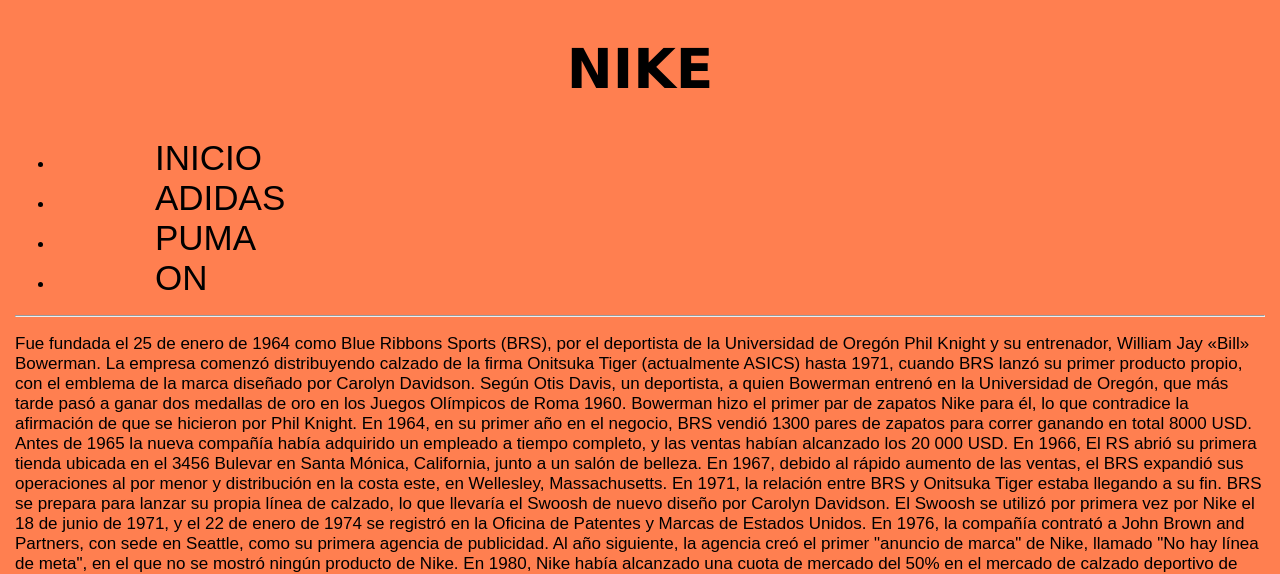
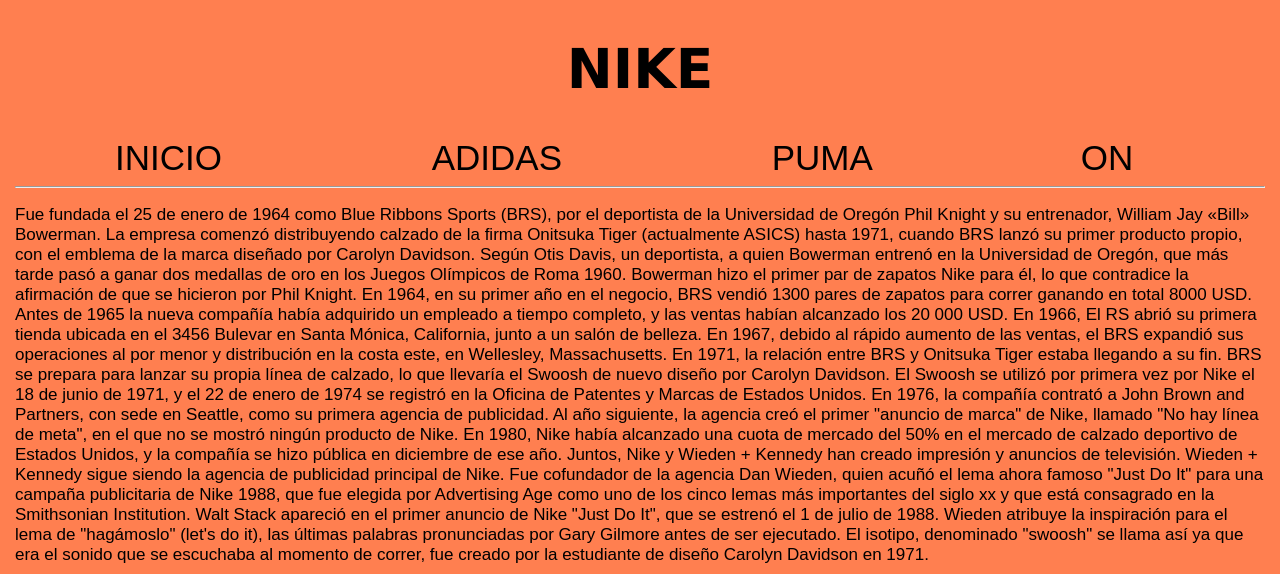
Before and after one commit to EmmanuelCS04/actividadweb1, a plain HTML site: page nike.html in a window 1280 px wide. Shown: the top 574 px of the page. Drawn offline with Linux system fonts and the light colour scheme.

Commit message:
arreglos de diseño

```diff
--- a/nike.html
+++ b/nike.html
@@ -13,12 +13,10 @@
 
     <header>
         <nav>
-            <ul>
-                <li><a href="index.html">INICIO </a>
-                <li><a href="adidas.html">ADIDAS </a>
-                <li><a href="puma.html">PUMA </a>
-                <li><a href="on.html">ON </a>
-            </ul>
+            <a href="index.html">INICIO </a>
+            <a href="adidas.html">ADIDAS </a>
+            <a href="puma.html">PUMA </a>
+            <a href="on.html">ON </a>
         </nav>
     </header>
     <hr> <!--Linea horizontal separacion-->
```
Also changed, not shown: on.html (+4 -6 lines), puma.html (+4 -6 lines).
